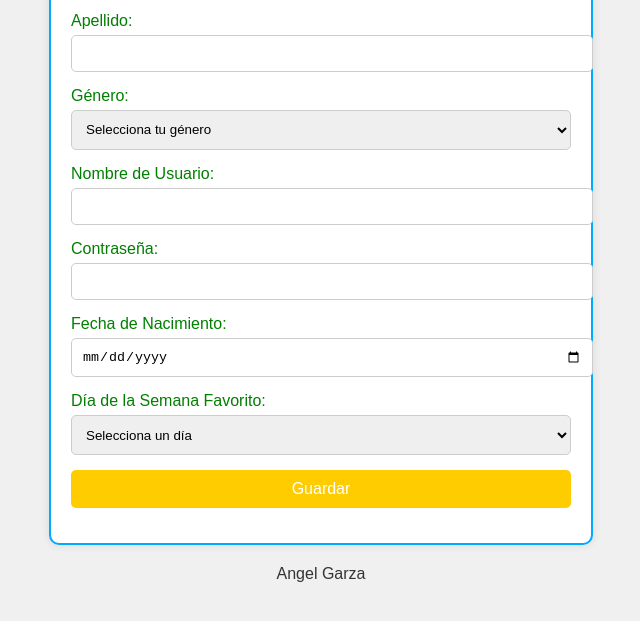
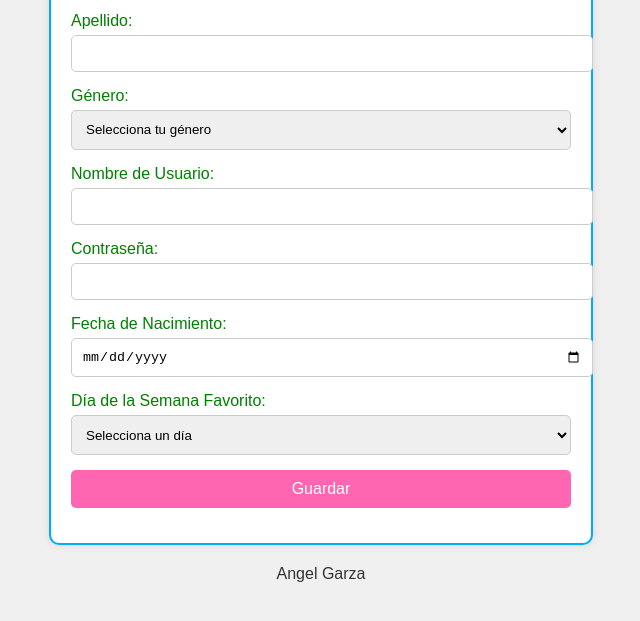
Before and after one commit to AnanGarzav/parcial1, a plain HTML site: page index.html in a window 1280 px wide. Shown: the part 173-794 px from the top of the page, without its empty margins (319-959 px from the left). Drawn offline with Linux system fonts and the light colour scheme.

Commit message:
Termine mi parcial gracias a Dios

```diff
--- a/index.html
+++ b/index.html
@@ -47,7 +47,7 @@
         .form-group button {
             width: 100%;
             padding: 10px;
-            background-color: #ffcc00; /* Color amarillo */
+            background-color: #ff66b2; /* Color rosado */
             border: none;
             border-radius: 5px;
             color: white;
@@ -55,7 +55,7 @@
             cursor: pointer;
         }
         .form-group button:hover {
-            background-color: #e6b800; /* Amarillo más oscuro */
+            background-color: #cc5291; /* Rosado más oscuro */
         }
         .footer {
             text-align: center;
```
